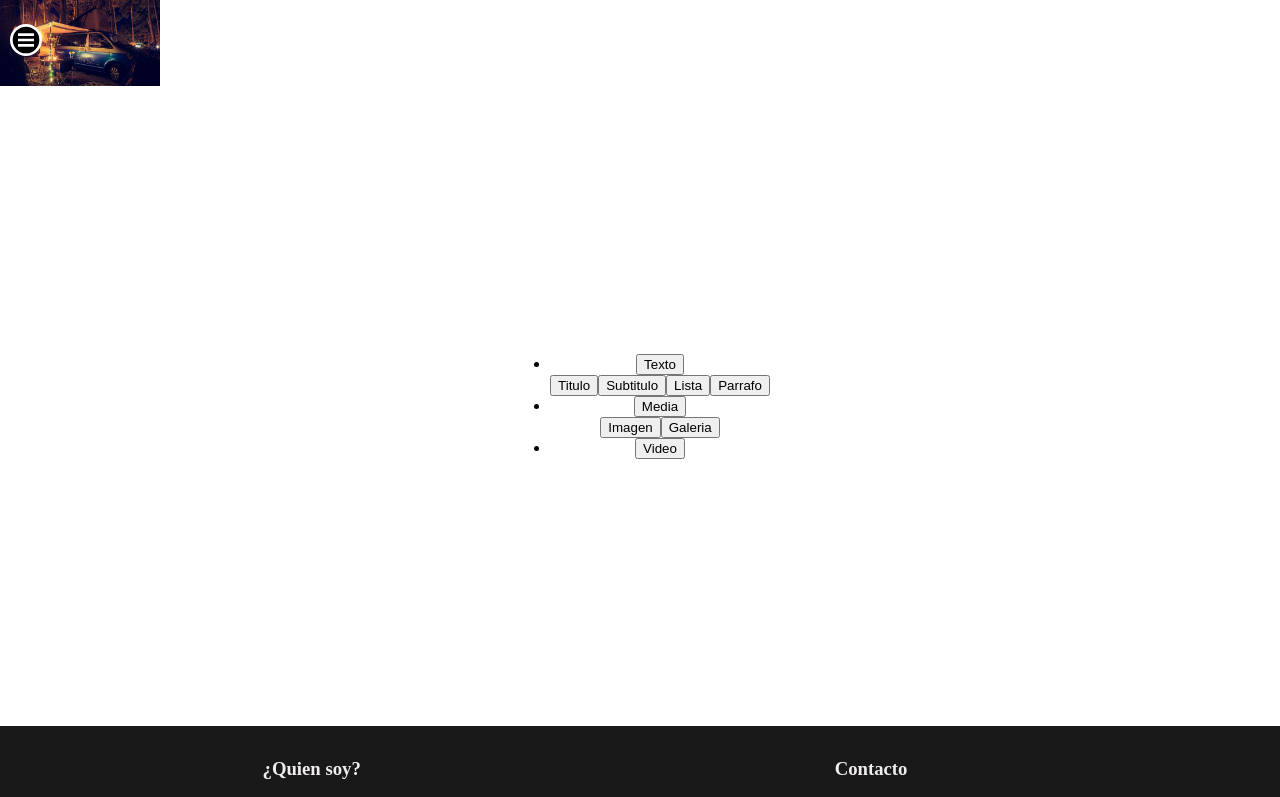
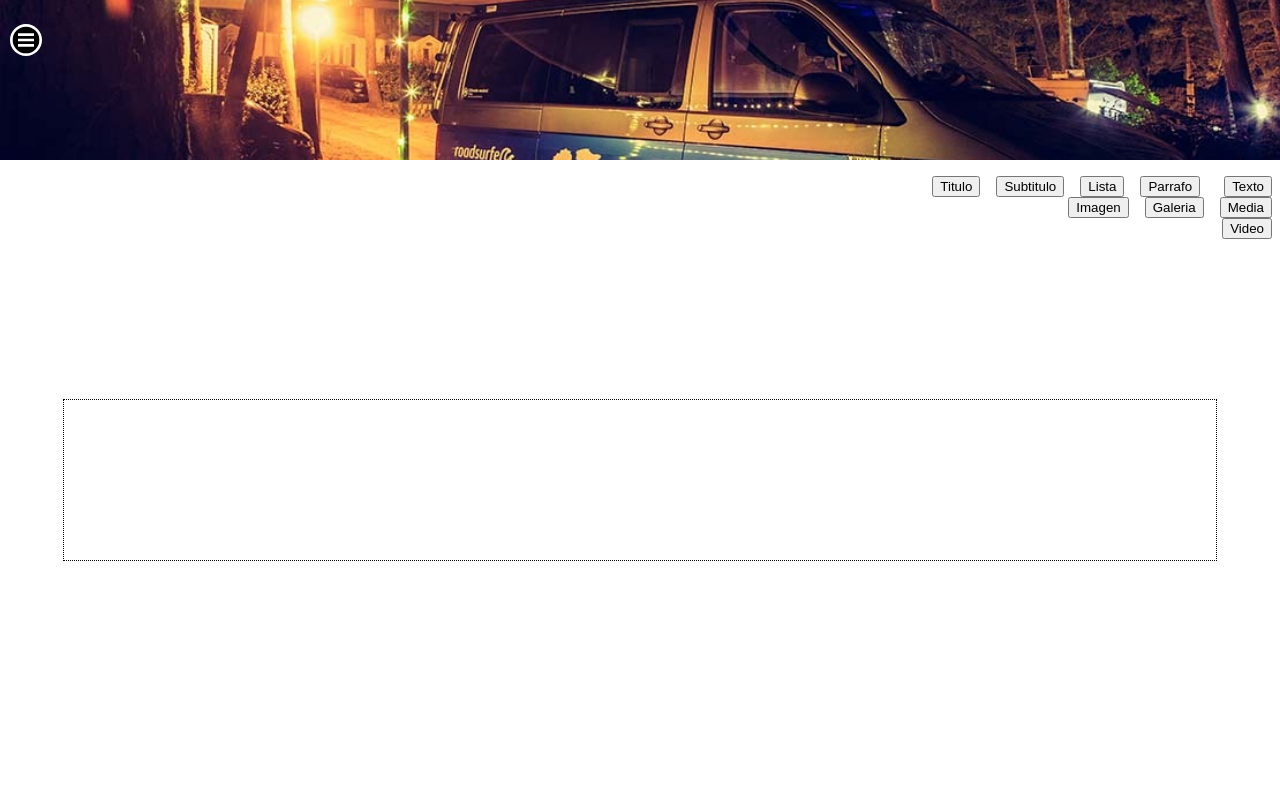
Before and after one commit to j0tac3/miprimerafurgo, an Angular app: page /camperizar in a window 1280 px wide. Shown: the top 797 px of the page. Built offline with nearby package versions, Linux system fonts and the light colour scheme.

Commit message:
Diseñando el formulario de contacto

```diff
--- a/src/app/components/home-components/header/header.component.css
+++ b/src/app/components/home-components/header/header.component.css
@@ -6,8 +6,8 @@
 }
 .header-container-compact{
     width: 100%;
-    /* height: 5rem; */
     font-size: 1rem;
+    height: 10rem;
     transition: height 1s;
 }
 .header-container-hidden{
@@ -24,7 +24,8 @@
     justify-content: center;
 }
 .header-image{
-    width: 10rem;
+    object-fit: cover;
+    object-position: center;
 }
 .header-title{
     display: flex;
--- a/src/app/pages/camperizacion/camperizacion.component.css
+++ b/src/app/pages/camperizacion/camperizacion.component.css
@@ -5,26 +5,37 @@
     justify-content: center;
     align-items: center;
     text-align: center;
+    position: relative;
 }
 
 .header-image-container{
-
+    height: 10rem;
+    width: 90%;
+    background-color: rgba(255, 255, 255, .7);
+    border: 1px dotted;
 }
 .options-container{
-
+    position: fixed;
+    right: 0;
+    top: 10rem;
 }
 .option-container{
 
 }
 .option-list{
-
+    list-style: none;
 }
 .option-item{
-
+    display: flex;
+    flex-direction: row-reverse;
 }
 .option{
-
+    margin: 0 .5rem;
 }
 .subOption{
-
+    display: inline;
+    padding: 0 .5rem;
 }
+.subOption-hidden{
+    display: none;
+}
```
